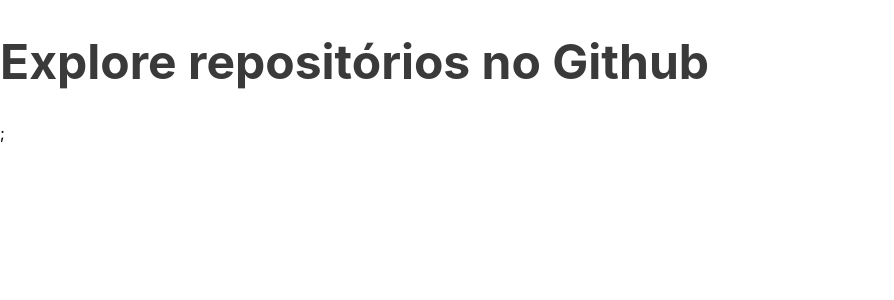
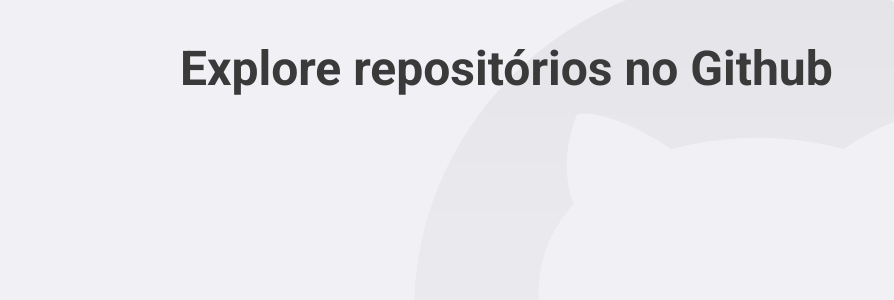
Before and after one commit to lacsousa/primeiro-projeto-react, a React (Create React App) app: page / in a window 1280 px wide. Shown: the top 300 px of the page, without its empty margins (0-894 px from the left). Built offline with nearby package versions, Linux system fonts and the light colour scheme.

Commit message:
Finishing the styled components

```diff
--- a/public/index.html
+++ b/public/index.html
@@ -7,8 +7,6 @@
 
     <title>Github Explorer</title>
 
-    <link rel="preconnect" href="https://fonts.googleapis.com">
-    <link rel="preconnect" href="https://fonts.gstatic.com" crossorigin>
     <link href="https://fonts.googleapis.com/css2?family=Roboto:ital,wght@0,400;0,700;1,400&display=swap" rel="stylesheet">
 
   </head>
--- a/src/App.tsx
+++ b/src/App.tsx
@@ -1,18 +1,18 @@
-import React from 'react';
-import './App.css';
+import React from "react";
+import "./App.css";
 
-import { BrowserRouter } from 'react-router-dom';
+import { BrowserRouter } from "react-router-dom";
 
-import GlobalStyle from './styles/global';
+import GlobalStyle from "./styles/global";
 
-import Routes from './routes';
+import Routes from "./routes";
 
 const App: React.FC = () => (
     <>
+        <GlobalStyle></GlobalStyle>
             <BrowserRouter>
-                <Routes />;
+                <Routes />
             </BrowserRouter>
-
     </>
 );
 export default App;
--- a/src/pages/Dashboard/index.tsx
+++ b/src/pages/Dashboard/index.tsx
@@ -3,7 +3,7 @@
 import { Title } from './styles';
 
 const Dashboard: React.FC = () => {
-    return <Title>Explore repositórios no Github</Title>;
+    return <Title>Explore repositórios no Github</Title>
 };
 
 export default Dashboard;
--- a/src/styles/global.ts
+++ b/src/styles/global.ts
@@ -1,4 +1,5 @@
-import { createGlobalStyle } from "styled-components";
+import { createGlobalStyle } from 'styled-components';
+import githubBackground from '../assets/github-background.svg';
 
 export default createGlobalStyle`
     * {
@@ -8,13 +9,24 @@
         box-sizing: border-box;
     }
 
-    box {
-        background: #F0F0F5;
-        ;
+    body {
+        background: #F0F0F5 url(${githubBackground}) no-repeat 70% top;
+        -webkit-font-smoothing: antialiased;
     }
 
-    border, input, button {
+    body, input, button {
         font: 16px Roboto, sans-serif;
     }
 
+    #root {
+        max-width: 960px;
+        margin: 0 auto;
+        padding: 40px 20px;
+
+    }
+
+    button {
+        cursor: pointer;
+    }
+
 `;
```
Also changed, not shown: src/assets/github-background.svg (added), 1 other file (tests, documents, lock files or other folders).
